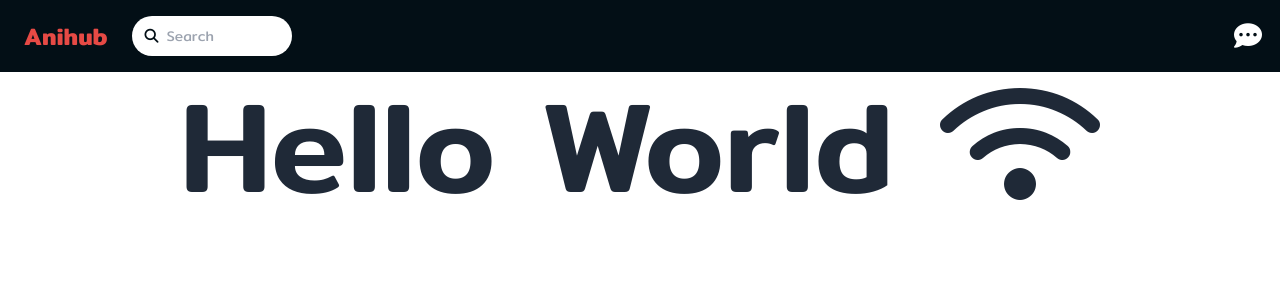
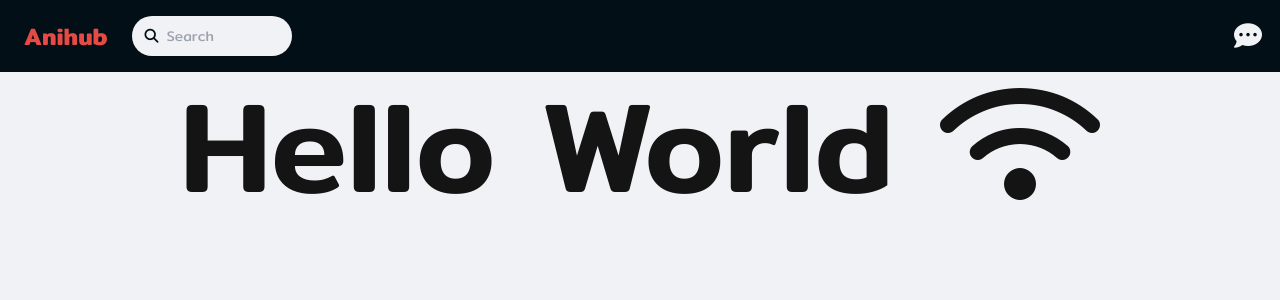
Before and after one commit to ice6504/AnimeSocialHub, a Next.js app: page / in a window 1280 px wide. Shown: the top 300 px of the page. Built offline with nearby package versions, Linux system fonts and the light colour scheme.

Commit message:
Changes theme

```diff
--- a/src/app/components/Header.jsx
+++ b/src/app/components/Header.jsx
@@ -3,7 +3,7 @@ import Link from "next/link";
 function Header() {
   return (
     <>
-      <div className="navbar py-3 bg-secondary text-white fixed inset-x-0 top-0">
+      <div className="navbar py-3 bg-secondary text-base-100 fixed inset-x-0 top-0">
         <div className="navbar-start space-x-2">
           <Link
             href="/"
--- a/src/app/layout.jsx
+++ b/src/app/layout.jsx
@@ -18,7 +18,7 @@ export const metadata = {
 
 export default function RootLayout({ children }) {
   return (
-    <html lang="en" data-theme="light">
+    <html lang="en" data-theme="mytheme">
       <body className={`${mitr.className}`}>
         <Header />
         <main className="pt-20 min-h-screen">{children}</main>
--- a/tailwind.config.js
+++ b/tailwind.config.js
@@ -18,10 +18,11 @@ module.exports = {
   daisyui: {
     themes: [
       {
-        light: {
-          ...require("daisyui/src/theming/themes")["light"],
+        mytheme: {
           primary: "#E64A45",
           secondary: "#030F16",
+          neutral: "#DB924B",
+          "base-100": "#F0F2F5",
         },
       },
     ],
```
